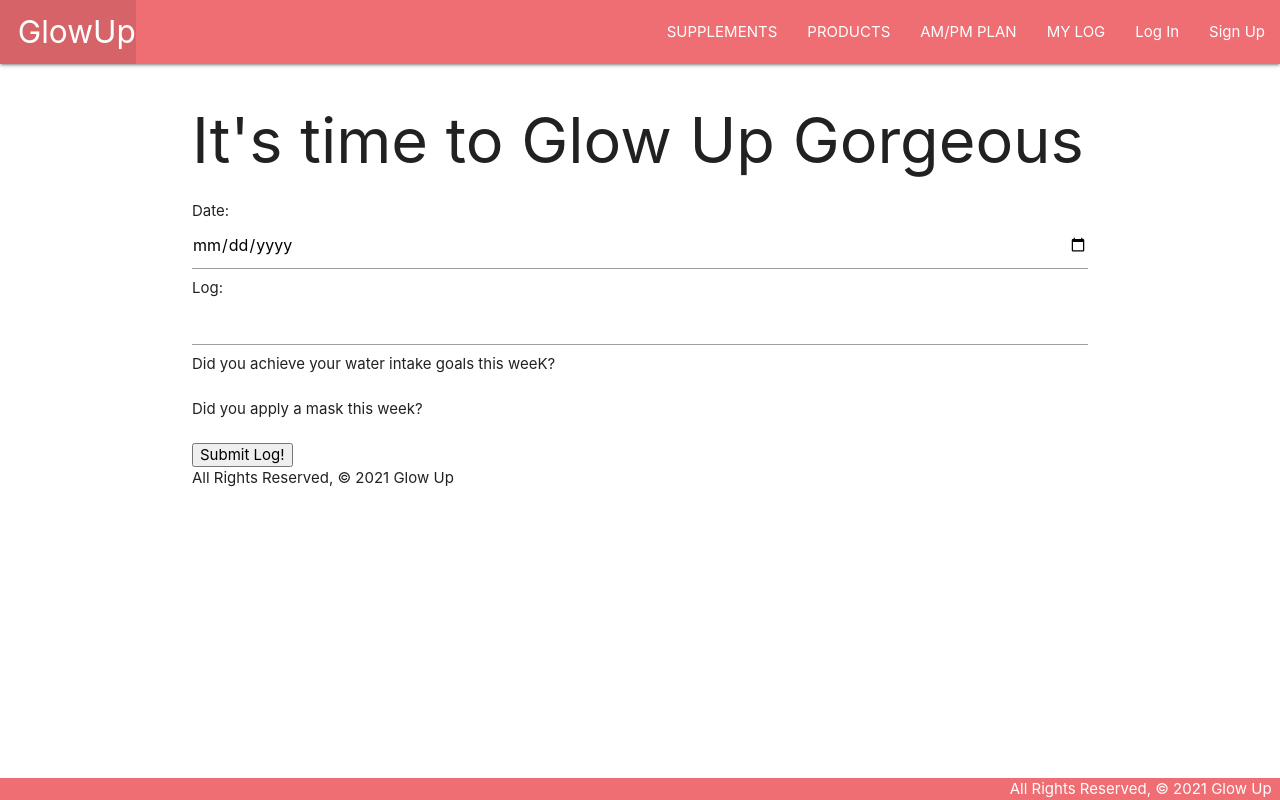
After one commit to mish-a14/GlowUp, a Django app: page /log/hairdiary/create_form/ in a window 1280 px wide. The commit adds this page. Run offline with Django 3.2, Linux system fonts and the light colour scheme.

Commit message:
I added a hair diary form and did create on it. I also fixed authentication errors

```diff
--- a/main_app/templates/base.html
+++ b/main_app/templates/base.html
@@ -15,25 +15,25 @@
     <nav>
       <div class="nav-wrapper">
         <ul>
-          <li><a href="/" class="left brand-logo">&nbsp;&nbsp;GlowUp</a></li>
+          <li><a href="home/" class="left brand-logo">&nbsp;&nbsp;GlowUp</a></li>
         </ul>
+
         <ul class="right">
 
-          {% if user.is_authenticated %}
-            <li><a href="{% url 'logout' %}">Log Out</a></li>
-          {% else %}
-            <li><a href="{% url 'login' %}">Log In</a></li>
-            <li><a href="{% url 'signup' %}">Sign Up</a></li>
-            <li><a href="{% url 'login' %}">Log In</a></li>
-          {% endif %}
-          </ul>
 
-
-          <li><a href="/diet">DIET</a></li>
           <li><a href="/supplements">SUPPLEMENTS</a></li>
           <li><a href="/products">PRODUCTS</a></li>
           <li><a href="/plan">AM/PM PLAN</a></li>
           <li><a href="/log">MY LOG</a></li>
+
+          {% if user.is_authenticated %}
+          <li><a href="{% url 'logout' %}">Log Out</a></li>
+        {% else %}
+          <li><a href="{% url 'login' %}">Log In</a></li>
+          <li><a href="{% url 'signup' %}">Sign Up</a></li>
+        {% endif %}
+
+
 
         </ul>
       </div>
--- /dev/null
+++ b/main_app/templates/create_form.html
@@ -0,0 +1,30 @@
+{% extends 'base.html' %}
+
+
+{% block content %}
+
+<h1>It's time to Glow Up Gorgeous</h1>
+
+<form method='POST' action='/log/hairdiary/submit_create_form/'>
+    {% csrf_token %}
+    Date: <input type='date' name='date' autocomplete="off"/>
+    Log: <input name='log' autocomplete="off"/>
+
+    <br>
+    Did you achieve your water intake goals this weeK?
+    <br>
+    <br>
+    Did you apply a mask this week?
+    <br>
+    <br>
+
+    <button>Submit Log!</button>
+
+</form>
+
+
+
+    <footer>All Rights Reserved, &copy; 2021 Glow Up</footer>
+
+
+{% endblock %}
--- a/main_app/urls.py
+++ b/main_app/urls.py
@@ -2,11 +2,14 @@ from django.urls import path
 from . import views
 
 urlpatterns = [
-    path('', views.home, name='home'),
-    path('diet/', views.diet),
+    path('home/', views.home, name='home'),
     path('supplements/', views.supplements),
     path('products/', views.products),
     path('plan/', views.plan),
     path('log/', views.log),
     path('accounts/signup/', views.signup, name='signup'),
+    path('log/hairdiary/', views.hairdiary),
+    path('log/skindiary/', views.skindiary),
+    path('log/hairdiary/create_form/', views.create_form),
+    path('log/hairdiary/submit_create_form/', views.submit_create_form),
 ]
--- a/main_app/views.py
+++ b/main_app/views.py
@@ -1,17 +1,17 @@
-from django.shortcuts import render
+from django.shortcuts import render, redirect
 from django.http import HttpResponse
 
 from django.views.generic import ListView, DetailView
 
+from .models import HairDiary, SkinDiary
+
 from django.contrib.auth import login
 from django.contrib.auth.forms import UserCreationForm
+from django.contrib.auth.decorators import login_required
 
 # Define the home view
 def home(request):
-  return HttpResponse('<h1>Hello Hottie!</h1>')
-
-def diet(request):
-  return render(request, 'about.html')
+  return render(request, 'home.html')
 
 def supplements(request):
   return render(request, 'about.html')
@@ -22,34 +22,53 @@ def products(request):
 def plan(request):
   return render(request, 'about.html')
 
-def log(request):
-  return render(request, 'about.html')
 
 
- # This inherited method is called when a
-  # valid cat form is being submitted
+#@login_required
+def log(request):
+  return render(request, 'log.html')
+
+
+def hairdiary(request):
+  return render(request, 'diary.html')
+
+def skindiary(request):
+  return render(request, 'diary.html')
+
+#@login_required
+def create_form(request):
+  return render(request, 'create_form.html')
+
+@login_required
+def submit_create_form(request):
+  HairDiary.objects.create(
+    Log=request.POST['log'],
+    Date=request.POST['date'],
+    user=request.user,
+  )
+  return redirect('/log')
+
+
+
+
+
+
+
 def form_valid(self, form):
-    # Assign the logged in user (self.request.user)
-  form.instance.user = self.request.user  # form.instance is the cat
-    # Let the CreateView do its job as usual
+  form.instance.user = self.request.user
   return super().form_valid(form)
 
 
 def signup(request):
   error_message = ''
   if request.method == 'POST':
-    # This is how to create a 'user' form object
-    # that includes the data from the browser
     form = UserCreationForm(request.POST)
     if form.is_valid():
-      # This will add the user to the database
       user = form.save()
-      # This is how we log a user in via code
       login(request, user)
-      return redirect('index')
+      return redirect('home')
     else:
       error_message = 'Invalid sign up - try again'
-  # A bad POST or a GET request, so render signup.html with an empty form
   form = UserCreationForm()
   context = {'form': form, 'error_message': error_message}
   return render(request, 'registration/signup.html', context)
```
Also changed, not shown: glowup/settings.py (+15 -15 lines), main_app/models.py (+1 -8 lines), main_app/templates/diary.html (added, +11 -0 lines), main_app/templates/home.html (added, +10 -0 lines), main_app/templates/log.html (added, +11 -0 lines), main_app/templates/registration/signup.html (+6 -6 lines).
